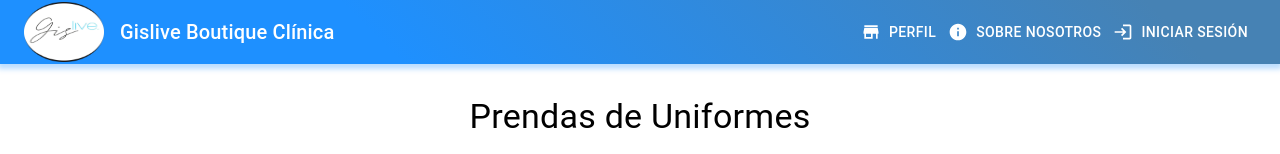
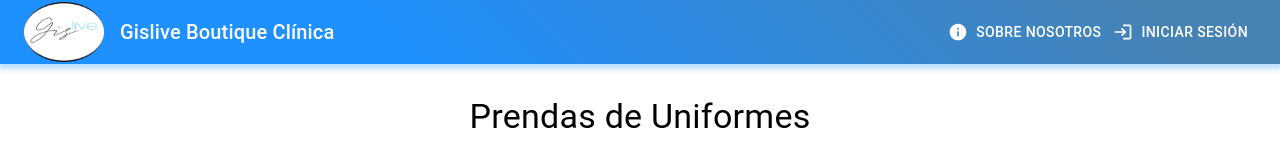
Before and after one commit to YareliHH/Frontend_Gis, a React (Create React App) app: page / in a window 1280 px wide. Shown: the top 154 px of the page. Built offline with nearby package versions, Linux system fonts and the light colour scheme.

Commit message:
CAMBIOOS

```diff
--- a/src/Componentes/Compartidos/barraNav.jsx
+++ b/src/Componentes/Compartidos/barraNav.jsx
@@ -87,17 +87,6 @@ const BarraNav = () => {
           <Box sx={{ display: { xs: 'none', md: 'flex' } }}>
             <Button
               color="inherit"
-              startIcon={<StoreIcon />}
-              onClick={() => {
-                handleClick('perfil');
-                handleMenuClick('perfil');
-              }}
-              sx={{ color: active === 'perfil' ? '#B0C4DE' : '#FFFFFF' }}
-            >
-              Perfil
-            </Button>
-            <Button
-              color="inherit"
               startIcon={<InfoIcon />}
               onClick={() => {
                 handleClick('informacion');
--- a/src/Componentes/Inicio/encabezadoAdministrativo.jsx
+++ b/src/Componentes/Inicio/encabezadoAdministrativo.jsx
@@ -129,7 +129,7 @@ const EncabezadoAdministrativo = () => {
               }}
               sx={{ color: active === 'perfil' ? '#B0C4DE' : '#FFFFFF' }}
             >
-              Perfil
+              Perfil de empresa
             </Button>
             <Button
               color="inherit"
```
Also changed, not shown: src/Componentes/Administrativo/Deslinde.jsx (+6 -18 lines), src/Componentes/Inicio/recuperarPassword.jsx (line endings or trailing spaces).
